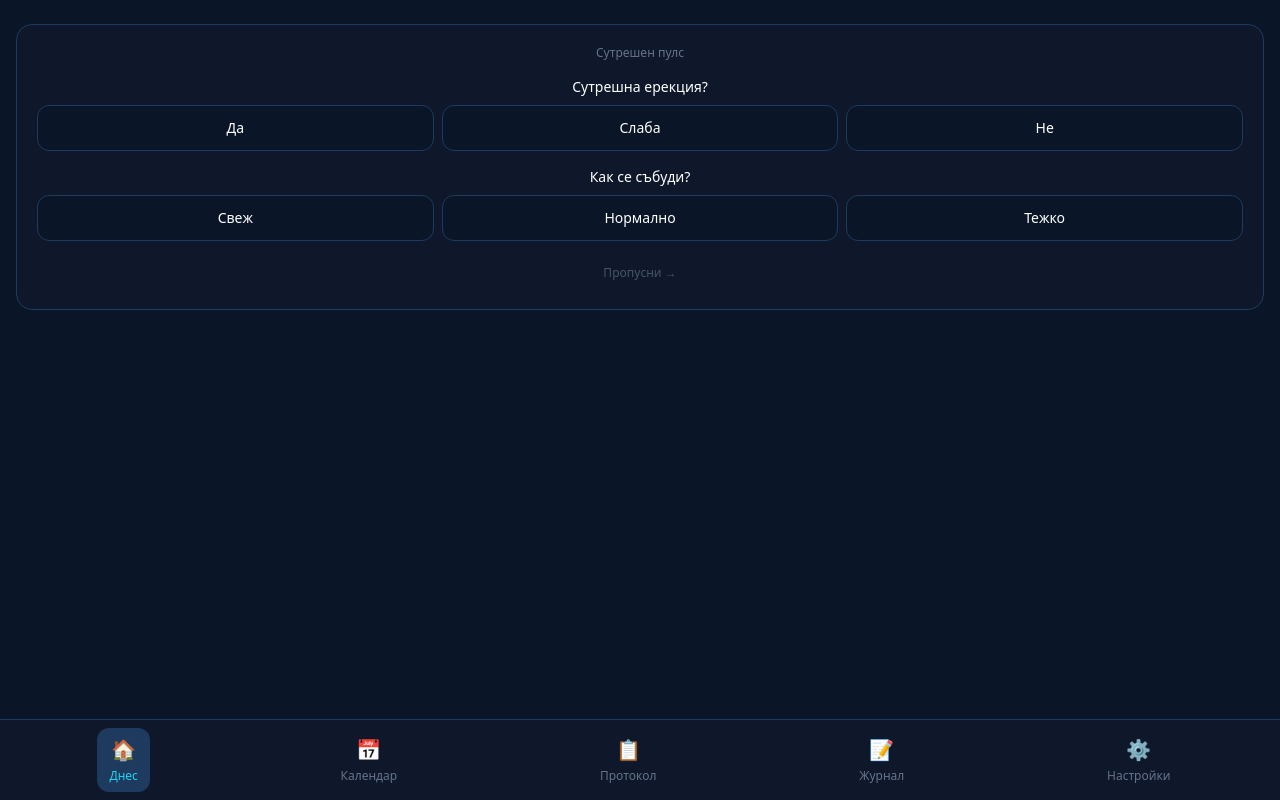
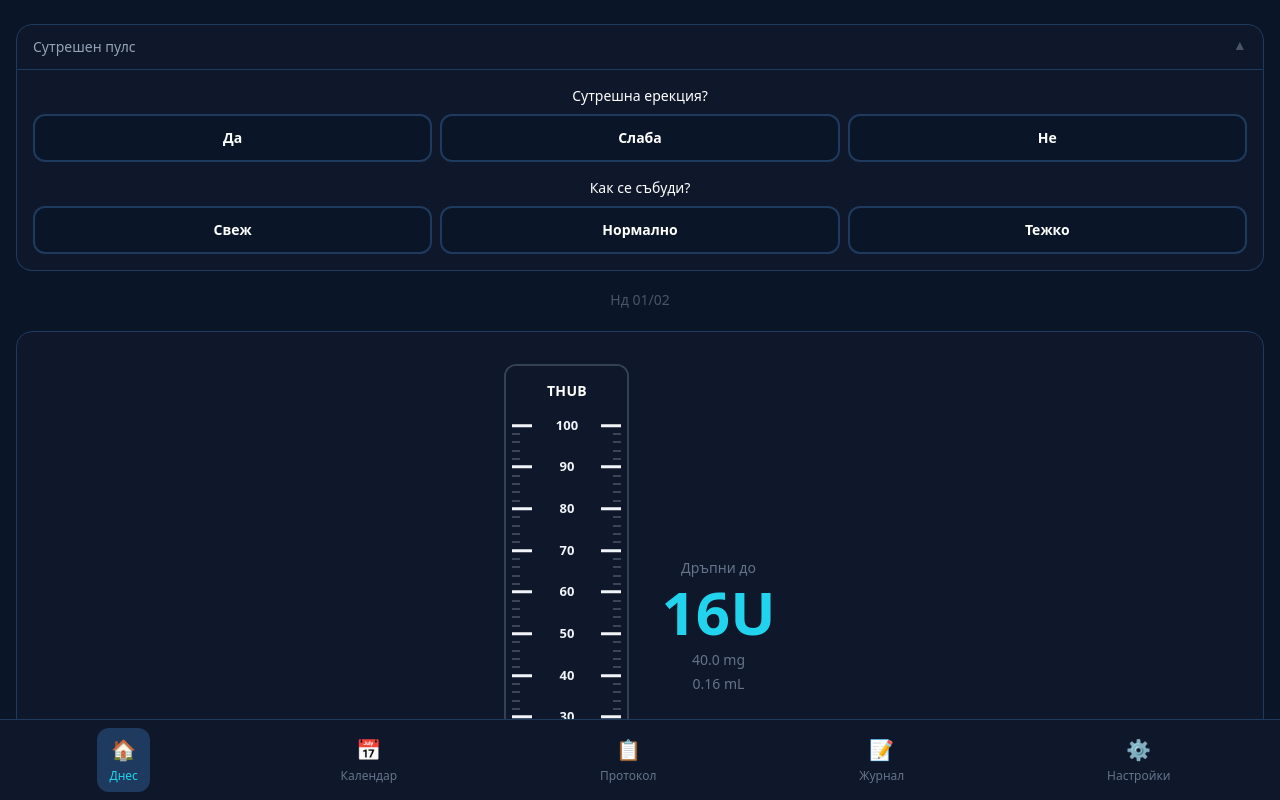
Before and after one commit to thub-app/thub-app, a React (Vite) app: page / in a window 1280 px wide. Both pictures are taken after a click on the button "🚀 Demo режим (бърз тест)". Shown: the top 800 px of the page. Built offline with nearby package versions, Linux system fonts and the light colour scheme.

Commit message:
Update App.jsx

```diff
--- a/src/App.jsx
+++ b/src/App.jsx
@@ -1,4 +1,3 @@
-
 import { useState, useEffect, Component } from 'react';
 import { AreaChart, Area, XAxis, YAxis, ResponsiveContainer, Tooltip } from 'recharts';
 
@@ -200,43 +199,44 @@ const THUBApp = () => {
   const [logMissReason, setLogMissReason] = useState('');
   const [autoMissRan, setAutoMissRan] = useState(false);
 
-  // ============ JOURNAL (Morning Pulse) ============
+  // === JOURNAL: Morning Pulse ===
   const [journalEntries, setJournalEntries] = useState(() => loadFromStorage('thub-journal', {}));
-  const [showMorningPulse, setShowMorningPulse] = useState(true);
-  const [pulseEditMode, setPulseEditMode] = useState(false);
-
-  // Save journal when changed
-  useEffect(() => {
-    saveToStorage('thub-journal', journalEntries);
-  }, [journalEntries]);
-
-  // Check if morning pulse is done for today
+  const [pulseOpen, setPulseOpen] = useState(false);
+
   const getTodayJournalKey = () => {
     const d = new Date();
     return `${d.getFullYear()}-${d.getMonth()}-${d.getDate()}`;
   };
 
-  const todayPulse = journalEntries[getTodayJournalKey()]?.morning_pulse;
-  const pulseCompleted = todayPulse && ((todayPulse.erection && todayPulse.wakeup) || todayPulse.skipped);
-
-  const saveMorningPulse = (erection, wakeup, skipped = false) => {
+  const todayPulse = journalEntries[getTodayJournalKey()]?.morning_pulse || {};
+
+  const setPulseAnswer = (field, value) => {
     const key = getTodayJournalKey();
     setJournalEntries(prev => ({
       ...prev,
       [key]: {
         ...prev[key],
         morning_pulse: {
-          erection: erection || null,
-          wakeup: wakeup || null,
-          skipped,
+          ...prev[key]?.morning_pulse,
+          [field]: prev[key]?.morning_pulse?.[field] === value ? null : value,
           timestamp: new Date().toISOString()
         }
       }
     }));
-    setShowMorningPulse(false);
-    setPulseEditMode(false);
-  };
-
+  };
+
+  // Save journal when changed
+  useEffect(() => {
+    saveToStorage('thub-journal', journalEntries);
+  }, [journalEntries]);
+
+  // Open pulse automatically if no answers yet today
+  useEffect(() => {
+    const pulse = journalEntries[getTodayJournalKey()]?.morning_pulse;
+    if (!pulse || (!pulse.erection && !pulse.wakeup)) {
+      setPulseOpen(true);
+    }
+  }, []);
   // Save injections when changed
   useEffect(() => {
     saveToStorage('thub-injections', injections);
@@ -2223,148 +2223,83 @@ const THUBApp = () => {
         {activeTab === 'today' && (
           <div className="space-y-4">
 
-            {/* MORNING PULSE - мека блокада преди дозата */}
-            {(!pulseCompleted || pulseEditMode) && showMorningPulse && (
-              <div
-                style={{ backgroundColor: '#0f172a', borderColor: '#1e3a5f' }}
-                className="border rounded-2xl p-5"
-              >
-                <p style={{ color: '#64748b' }} className="text-xs text-center mb-4">
-                  Сутрешен пулс
-                </p>
-
-                {/* Q1: Сутрешна ерекция */}
-                <div className="mb-4">
+            {/* === MORNING PULSE TOGGLE === */}
+            <button
+              onClick={() => setPulseOpen(!pulseOpen)}
+              style={{
+                backgroundColor: '#0f172a',
+                borderColor: '#1e3a5f',
+                borderRadius: pulseOpen ? '16px 16px 0 0' : '16px',
+              }}
+              className="w-full border px-4 py-3 flex items-center justify-between"
+            >
+              <span style={{ color: '#94a3b8' }} className="text-sm font-medium">Сутрешен пулс</span>
+              <div className="flex items-center gap-2">
+                {!pulseOpen && todayPulse.erection && (
+                  <span style={{ display: 'flex', alignItems: 'center', gap: '4px', color: todayPulse.erection === 'yes' ? '#059669' : todayPulse.erection === 'weak' ? '#d97706' : '#dc2626', fontWeight: 600 }} className="text-xs">
+                    <span style={{ width: '6px', height: '6px', borderRadius: '50%', backgroundColor: todayPulse.erection === 'yes' ? '#059669' : todayPulse.erection === 'weak' ? '#d97706' : '#dc2626', display: 'inline-block' }}></span>
+                    {todayPulse.erection === 'yes' ? 'Да' : todayPulse.erection === 'weak' ? 'Слаба' : 'Не'}
+                  </span>
+                )}
+                {!pulseOpen && todayPulse.wakeup && (
+                  <span style={{ display: 'flex', alignItems: 'center', gap: '4px', color: todayPulse.wakeup === 'fresh' ? '#059669' : todayPulse.wakeup === 'normal' ? '#d97706' : '#dc2626', fontWeight: 600 }} className="text-xs">
+                    <span style={{ width: '6px', height: '6px', borderRadius: '50%', backgroundColor: todayPulse.wakeup === 'fresh' ? '#059669' : todayPulse.wakeup === 'normal' ? '#d97706' : '#dc2626', display: 'inline-block' }}></span>
+                    {todayPulse.wakeup === 'fresh' ? 'Свеж' : todayPulse.wakeup === 'normal' ? 'Норм.' : 'Тежко'}
+                  </span>
+                )}
+                <span style={{ color: '#475569', transform: pulseOpen ? 'rotate(180deg)' : 'rotate(0deg)', transition: 'transform 0.2s' }} className="text-sm">▼</span>
+              </div>
+            </button>
+
+            {pulseOpen && (
+              <div
+                style={{ backgroundColor: '#0f172a', borderColor: '#1e3a5f', borderTop: 'none', borderRadius: '0 0 16px 16px', marginTop: 0 }}
+                className="border px-4 py-4 -mt-4"
+              >
                 <p className="text-white text-sm font-medium mb-2 text-center">Сутрешна ерекция?</p>
-                  <div className="grid grid-cols-3 gap-2">
+                <div className="grid grid-cols-3 gap-2 mb-4">
                   {[
                     { id: 'yes', label: 'Да', color: '#059669' },
                     { id: 'weak', label: 'Слаба', color: '#d97706' },
                     { id: 'no', label: 'Не', color: '#dc2626' },
-                    ].map(opt => {
-                      const selected = todayPulse?.erection === opt.id;
-                      return (
+                  ].map(opt => (
                     <button
                       key={opt.id}
-                          onClick={() => {
-                            const key = getTodayJournalKey();
-                            const currentWakeup = journalEntries[key]?.morning_pulse?.wakeup;
-                            if (currentWakeup) {
-                              saveMorningPulse(opt.id, currentWakeup);
-                            } else {
-                              setJournalEntries(prev => ({
-                                ...prev,
-                                [key]: {
-                                  ...prev[key],
-                                  morning_pulse: {
-                                    ...prev[key]?.morning_pulse,
-                                    erection: opt.id,
-                                    timestamp: new Date().toISOString()
-                                  }
-                                }
-                              }));
-                            }
-                          }}
+                      onClick={() => setPulseAnswer('erection', opt.id)}
                       style={{
-                            backgroundColor: selected ? `${opt.color}22` : '#0a1628',
-                            borderColor: selected ? opt.color : '#1e3a5f',
-                          }}
-                          className="py-3 border rounded-xl text-white text-sm font-medium transition-all"
+                        backgroundColor: todayPulse.erection === opt.id ? opt.color : '#0a1628',
+                        borderColor: todayPulse.erection === opt.id ? opt.color : '#1e3a5f',
+                      }}
+                      className="border-2 rounded-xl py-3 text-white text-sm font-semibold"
                     >
                       {opt.label}
                     </button>
-                      );
-                    })}
-                  </div>
-                </div>
-
-                {/* Q2: Как се събуди */}
-                <div className="mb-4">
+                  ))}
+                </div>
+
                 <p className="text-white text-sm font-medium mb-2 text-center">Как се събуди?</p>
                 <div className="grid grid-cols-3 gap-2">
                   {[
                     { id: 'fresh', label: 'Свеж', color: '#059669' },
                     { id: 'normal', label: 'Нормално', color: '#d97706' },
                     { id: 'heavy', label: 'Тежко', color: '#dc2626' },
-                    ].map(opt => {
-                      const selected = todayPulse?.wakeup === opt.id;
-                      return (
+                  ].map(opt => (
                     <button
                       key={opt.id}
-                          onClick={() => {
-                            const key = getTodayJournalKey();
-                            const currentErection = journalEntries[key]?.morning_pulse?.erection;
-                            if (currentErection) {
-                              saveMorningPulse(currentErection, opt.id);
-                            } else {
-                              setJournalEntries(prev => ({
-                                ...prev,
-                                [key]: {
-                                  ...prev[key],
-                                  morning_pulse: {
-                                    ...prev[key]?.morning_pulse,
-                                    wakeup: opt.id,
-                                    timestamp: new Date().toISOString()
-                                  }
-                                }
-                              }));
-                            }
-                          }}
+                      onClick={() => setPulseAnswer('wakeup', opt.id)}
                       style={{
-                            backgroundColor: selected ? `${opt.color}22` : '#0a1628',
-                            borderColor: selected ? opt.color : '#1e3a5f',
-                          }}
-                          className="py-3 border rounded-xl text-white text-sm font-medium transition-all"
+                        backgroundColor: todayPulse.wakeup === opt.id ? opt.color : '#0a1628',
+                        borderColor: todayPulse.wakeup === opt.id ? opt.color : '#1e3a5f',
+                      }}
+                      className="border-2 rounded-xl py-3 text-white text-sm font-semibold"
                     >
                       {opt.label}
                     </button>
-                      );
-                    })}
-                  </div>
-                </div>
-
-                {/* Skip */}
-                <button
-                  onClick={() => saveMorningPulse(null, null, true)}
-                  style={{ color: '#475569' }}
-                  className="w-full py-2 text-xs hover:text-slate-400 transition-colors"
-                >
-                  Пропусни →
-                </button>
+                  ))}
+                </div>
               </div>
             )}
 
-            {/* Основно съдържание — след пулса */}
-            {((pulseCompleted && !pulseEditMode) || !showMorningPulse) && (
-            <>
-            {/* Pulse summary — тап за редакция */}
-            {pulseCompleted && !todayPulse?.skipped && (
-              <button
-                onClick={() => {
-                  setPulseEditMode(true);
-                  setShowMorningPulse(true);
-                }}
-                style={{ backgroundColor: '#0f172a', borderColor: '#1e3a5f' }}
-                className="w-full border rounded-2xl px-4 py-2.5 flex items-center justify-between"
-              >
-                <span style={{ color: '#475569' }} className="text-xs">Сутрешен пулс</span>
-                <div className="flex items-center gap-3">
-                  <span className="text-xs">
-                    {todayPulse?.erection === 'yes' ? '🟢' : todayPulse?.erection === 'weak' ? '🟡' : '🔴'}
-                    <span style={{ color: '#94a3b8' }} className="ml-1">
-                      {todayPulse?.erection === 'yes' ? 'Да' : todayPulse?.erection === 'weak' ? 'Слаба' : 'Не'}
-                    </span>
-                  </span>
-                  <span className="text-xs">
-                    {todayPulse?.wakeup === 'fresh' ? '🟢' : todayPulse?.wakeup === 'normal' ? '🟡' : '🔴'}
-                    <span style={{ color: '#94a3b8' }} className="ml-1">
-                      {todayPulse?.wakeup === 'fresh' ? 'Свеж' : todayPulse?.wakeup === 'normal' ? 'Норм.' : 'Тежко'}
-                    </span>
-                  </span>
-                  <span style={{ color: '#475569' }} className="text-xs">✏️</span>
-                </div>
-              </button>
-            )}
             {todayIsInjectionDay ? (
               <>
                 {/* Date */}
@@ -2648,8 +2583,6 @@ const THUBApp = () => {
                 <p className="text-white text-2xl font-bold">Почивен ден</p>
                 <p style={{ color: '#64748b' }} className="mt-2">Следваща инжекция скоро</p>
               </div>
-            )}
-            </>
             )}
           </div>
         )}
```
Lines whose indentation alone changed are shown as unchanged.
